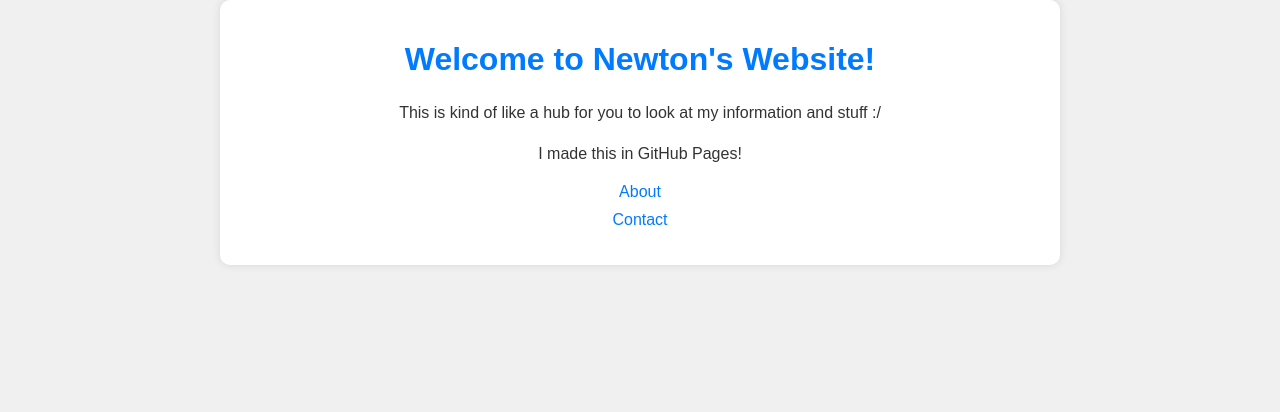
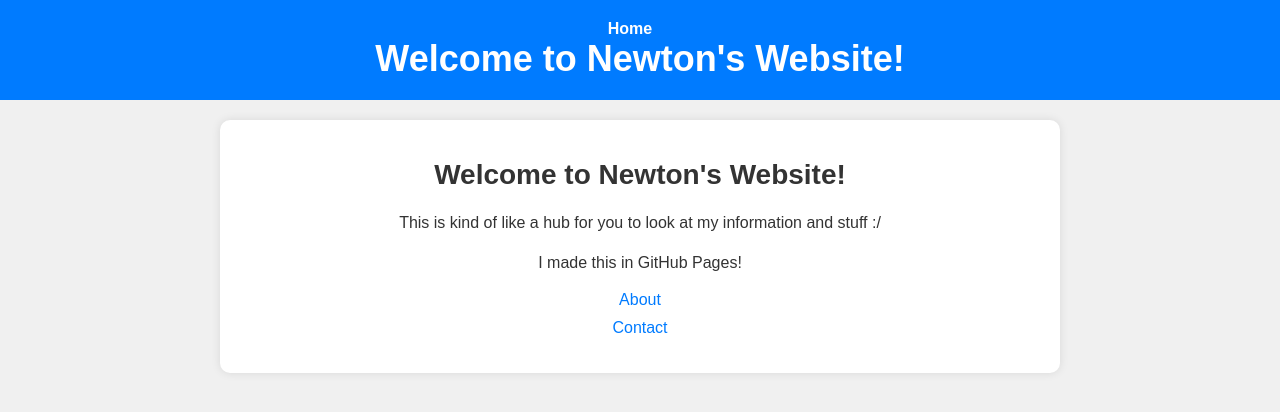
Before and after one commit to ArcticLynx1/Newton-s-Website, a plain HTML site: page index.html in a window 1280 px wide. Drawn offline with Linux system fonts and the light colour scheme.

Commit message:
Update index.html

```diff
--- a/index.html
+++ b/index.html
@@ -5,47 +5,72 @@
     <meta name="viewport" content="width=device-width, initial-scale=1.0">
     <title>Newton's Website</title>
     <style>
+        /* General Styles */
         body {
-            background-color: #f0f0f0; /* Fancy gray for that modern vibe */
-            font-family: Arial, sans-serif; /* Times New Roman is so last century */
-            color: #333; /* Black is so mainstream */
+            font-family: Arial, sans-serif;
+            background-color: #f0f0f0;
+            color: #333;
             margin: 0;
             padding: 0;
             box-sizing: border-box;
-            text-align: center; /* Because centered is just better, right? */
+            text-align: center;
         }
+
+        /* Header Styles */
+        header {
+            background-color: #007bff;
+            color: #fff;
+            padding: 20px;
+        }
+        header h1 {
+            font-size: 36px;
+            margin: 0;
+        }
+        header a {
+            color: #fff;
+            text-decoration: none;
+            font-weight: bold;
+            margin-right: 20px;
+        }
+
+        /* Container Styles */
         .container {
             max-width: 800px;
-            margin: 0 auto;
+            margin: 20px auto;
             padding: 20px;
-            background-color: #fff; /* Ah, much better */
-            border-radius: 10px; /* Let's round those edges */
-            box-shadow: 0 0 10px rgba(0, 0, 0, 0.1); /* A subtle shadow to make it pop */
+            background-color: #fff;
+            border-radius: 10px;
+            box-shadow: 0 0 10px rgba(0, 0, 0, 0.1);
         }
-        h1 {
-            color: #007bff; /* Blue for that extra oomph */
+        .container h1 {
+            font-size: 28px;
+            margin-bottom: 20px;
         }
-        p {
-            line-height: 1.6; /* Breathing room between lines */
+        .container p {
+            font-size: 16px;
+            line-height: 1.5;
         }
-        ul {
-            list-style: none; /* Because bullets are so passé */
+        .container ul {
+            list-style-type: none;
             padding: 0;
         }
-        li {
-            margin-bottom: 10px; /* Some space between list items */
+        .container li {
+            margin-bottom: 10px;
         }
-        a {
-            text-decoration: none; /* Underlines are so 90s */
-            color: #007bff; /* Let's keep it consistent */
-            transition: color 0.3s ease; /* Smooth color transitions */
+        .container a {
+            color: #007bff;
+            text-decoration: none;
         }
-        a:hover {
-            color: #0056b3; /* A subtle change on hover, because why not? */
+        .container a:hover {
+            text-decoration: underline;
         }
     </style>
 </head>
 <body>
+    <header>
+        <a href="index.html">Home</a>
+        <h1>Welcome to Newton's Website!</h1>
+    </header>
     <div class="container">
         <h1>Welcome to Newton's Website!</h1>
         <p>This is kind of like a hub for you to look at my information and stuff :/</p>
```
